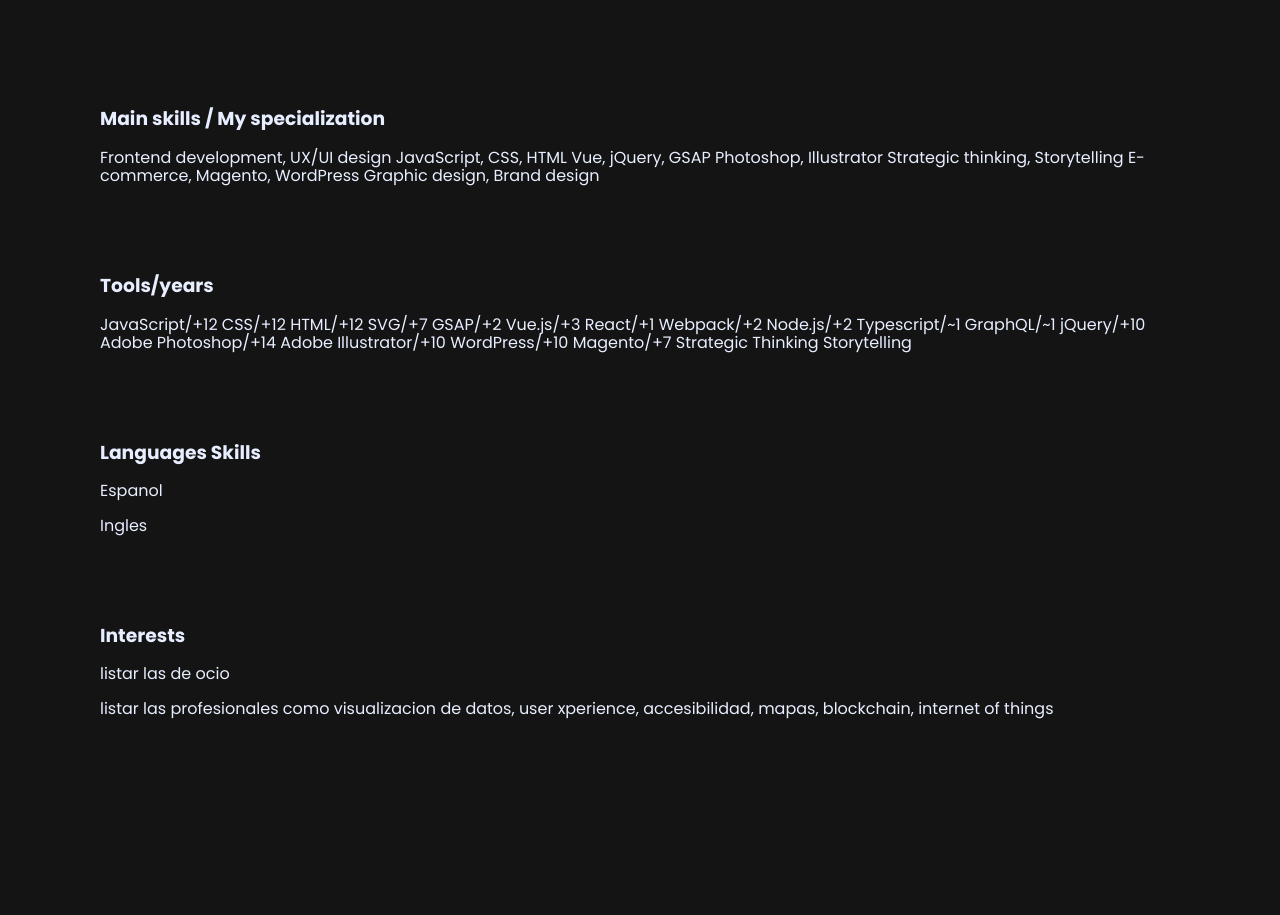
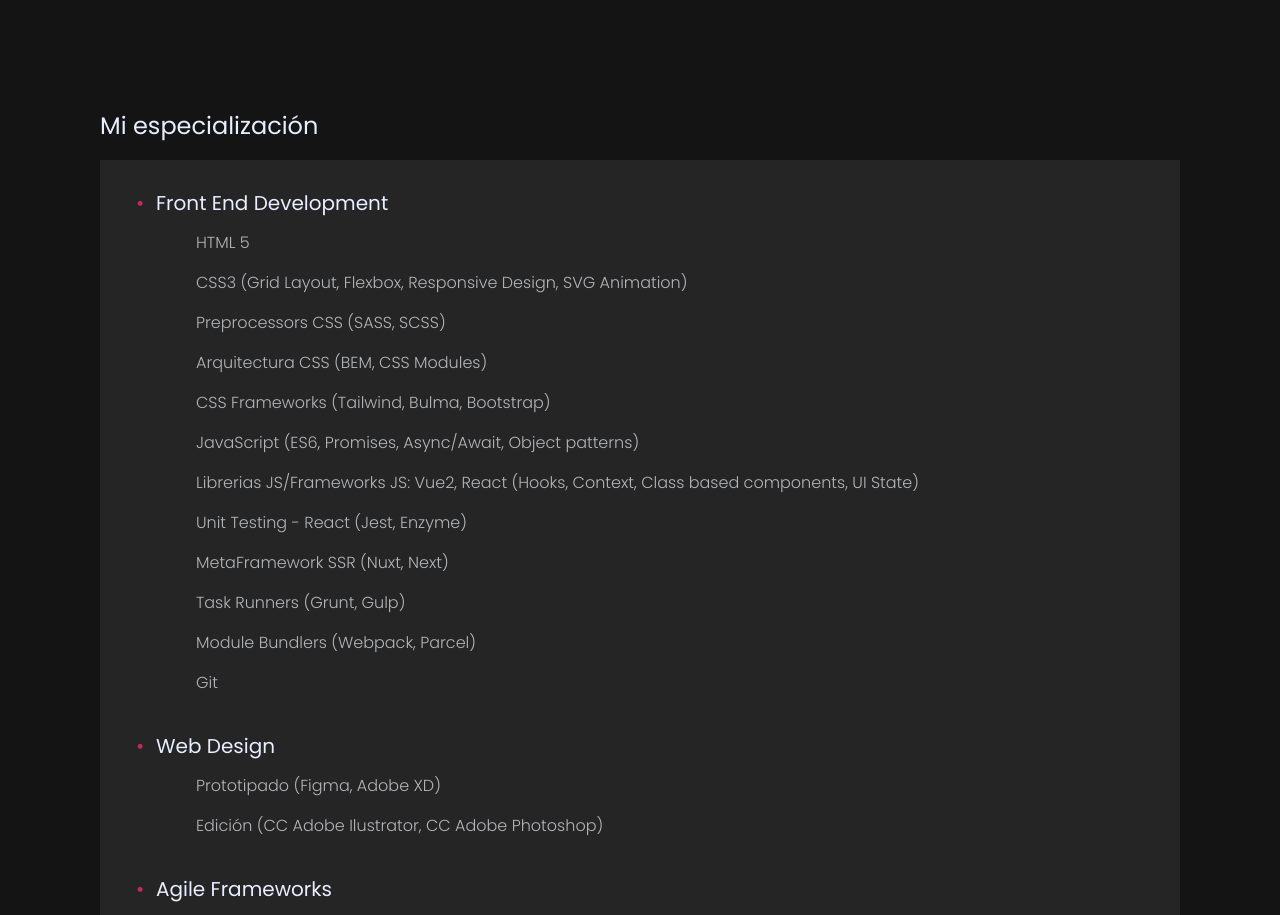
Before and after one commit to icao/icao.github.io, a Next.js app: page / in a window 1280 px wide. Shown: the part 2074-2989 px from the top of the page. Built offline with nearby package versions, Linux system fonts and the light colour scheme.

Commit message:
Added the skills section

```diff
--- /dev/null
+++ b/components/Layout/Skills/Skills.jsx
@@ -0,0 +1,87 @@
+import clsx from 'clsx'
+import styles from './Skills.module.scss'
+
+const Skills = () => (
+  <div className={styles.skills}>
+    <h3 className={styles.skills__title}>Mi especialización</h3>
+    <ul className={clsx('ul__emphasis', styles.skills__sections)}>
+      <li className={styles.skills__subtitle}>
+        Front End Development
+        <ul className={clsx(styles.skills__text, 'ul__emphasis--none')}>
+          <li>HTML 5</li>
+          <li>CSS3 (Grid Layout, Flexbox, Responsive Design, SVG Animation)</li>
+          <li>Preprocessors CSS (SASS, SCSS)</li>
+          <li>Arquitectura CSS (BEM, CSS Modules)</li>
+          <li>CSS Frameworks (Tailwind, Bulma, Bootstrap)</li>
+          <li>JavaScript (ES6, Promises, Async/Await, Object patterns)</li>
+          <li>
+            Librerias JS/Frameworks JS: Vue2, React (Hooks, Context, Class based
+            components, UI State)
+          </li>
+          <li>Unit Testing - React (Jest, Enzyme)</li>
+          <li>MetaFramework SSR (Nuxt, Next)</li>
+          <li>Task Runners (Grunt, Gulp)</li>
+          <li>Module Bundlers (Webpack, Parcel)</li>
+          <li>Git</li>
+        </ul>
+      </li>
+      <li className={styles.skills__subtitle}>
+        Web Design
+        <ul className={clsx(styles.skills__text, 'ul__emphasis--none')}>
+          <li>Prototipado (Figma, Adobe XD)</li>
+          <li>Edición (CC Adobe Ilustrator, CC Adobe Photoshop)</li>
+        </ul>
+      </li>
+      <li className={styles.skills__subtitle}>
+        Agile Frameworks
+        <ul className={clsx(styles.skills__text, 'ul__emphasis--none')}>
+          <li>Metodología SCRUM</li>
+        </ul>
+      </li>
+    </ul>
+
+    <h3 className={styles.skills__title}>Idiomas</h3>
+    <ul
+      className={clsx(
+        styles.skills__text,
+        'ul__emphasis--none',
+        styles.skills__sections
+      )}
+    >
+      <li>Español</li>
+      <li>Ingles (Nivel A2) y mejorando</li>
+    </ul>
+
+    <h3 className={styles.skills__title}>Intereses</h3>
+    <ul
+      className={clsx(
+        'ul__emphasis',
+        styles.skills__sections,
+        styles.skills__interests
+      )}
+    >
+      <li className={styles.skills__subtitle}>
+        Profesionales
+        <ul className={clsx(styles.skills__text, 'ul__emphasis--none')}>
+          <li>Visualizacion de datos</li>
+          <li>Experiencia de usuario con accesibilidad</li>
+          <li>Blockchain</li>
+          <li>Internet of things</li>
+          <li>Inteligencia Artificial</li>
+        </ul>
+      </li>
+      <li className={styles.skills__subtitle}>
+        Personales
+        <ul className={clsx(styles.skills__text, 'ul__emphasis--none')}>
+          <li>Fotografía (Street Photography)</li>
+          <li>Viajar</li>
+          <li>Música</li>
+          <li>Caminatas para descubir cosas nuevas</li>
+          <li>Videojuegos</li>
+        </ul>
+      </li>
+    </ul>
+  </div>
+)
+
+export default Skills
--- /dev/null
+++ b/components/Layout/Skills/Skills.module.scss
@@ -0,0 +1,57 @@
+@import '@styles/base/palette';
+@import '@styles/base/fonts';
+@import '@styles/utilities/utils';
+
+.skills {
+  &__title {
+    margin: 2em 0 0 0;
+    font-family: $font-poppins;
+    font-weight: 400;
+    font-size: 24px;
+    line-height: 1.5;
+    &:first-child {
+      margin-top: 0;
+    }
+  }
+
+  &__subtitle {
+    margin: 2em 0 0 0;
+    font-family: $font-poppins;
+    font-weight: 400;
+    font-size: 20px;
+    &:first-child {
+      margin-top: 0;
+    }
+  }
+
+  &__text > li {
+    font-family: $font-poppins;
+    font-size: 16px;
+    font-weight: 300;
+    line-height: 1.5;
+    color: $color-grey-regular;
+    margin: 16px 0;
+  }
+
+  &__sections {
+    background-color: $color-dark-medium;
+    background-color: $color-grey-darker;
+    padding: 2em 3.5em;
+    @media screen and (max-width: 768px) {
+      padding: 1.5em 2.5em;
+    }
+  }
+
+  &__interests {
+    display: flex;
+    gap: 20px;
+
+    @media screen and (max-width: 768px) {
+      flex-direction: column;
+    }
+    & > * {
+      margin: 0;
+      flex: 1;
+    }
+  }
+}
--- a/pages/index.jsx
+++ b/pages/index.jsx
@@ -8,6 +8,7 @@
 import Hero from '@components/Layout/Hero/Hero'
 import Legend from '@components/Common/Legend/Legend'
 import Icao from '@components/Layout/Icao/Icao'
+import Skills from '@components/Layout/Skills/Skills'
 
 export default function Index() {
   const refFooter = useRef(null)
@@ -99,39 +100,7 @@
                   positionEmphasisBefore
                 />
               </div>
-
-              <h3>Main skills / My specialization</h3>
-              <p>
-                Frontend development, UX/UI design JavaScript, CSS, HTML Vue,
-                jQuery, GSAP Photoshop, Illustrator Strategic thinking,
-                Storytelling E-commerce, Magento, WordPress Graphic design,
-                Brand design
-              </p>
-              <br />
-              <br />
-              <br />
-              <h3>Tools/years</h3>
-              <p>
-                JavaScript/+12 CSS/+12 HTML/+12 SVG/+7 GSAP/+2 Vue.js/+3
-                React/+1 Webpack/+2 Node.js/+2 Typescript/~1 GraphQL/~1
-                jQuery/+10 Adobe Photoshop/+14 Adobe Illustrator/+10
-                WordPress/+10 Magento/+7 Strategic Thinking Storytelling
-              </p>
-              <br />
-              <br />
-              <br />
-              <h3>Languages Skills</h3>
-              <p>Espanol</p>
-              <p>Ingles</p>
-              <br />
-              <br />
-              <br />
-              <h3>Interests</h3>
-              <p>listar las de ocio</p>
-              <p>
-                listar las profesionales como visualizacion de datos, user
-                xperience, accesibilidad, mapas, blockchain, internet of things
-              </p>
+              <Skills />
             </section>
           </div>
         </div>
--- a/styles/utilities/_utils.scss
+++ b/styles/utilities/_utils.scss
@@ -125,10 +125,31 @@
   li::before {
     content: '\2022';
     color: $color-red-redbull;
-    font-weight: bold;
     display: inline-block;
     width: 1em;
     margin-left: -1em;
+  }
+}
+
+.ul__emphasis-nest {
+  list-style: none;
+  li::before {
+    content: '\0AF0';
+    color: $color-red-redbull;
+    display: inline-block;
+    width: 1em;
+    margin-left: -1em;
+    font-weight: 100;
+  }
+}
+
+.ul__emphasis--none {
+  list-style: none !important;
+  li::before {
+    content: '' !important;
+    display: inline-block;
+    width: 0;
+    margin-left: 0;
   }
 }
 
```
Also changed, not shown: 1 other file (tests, documents, lock files or other folders).
